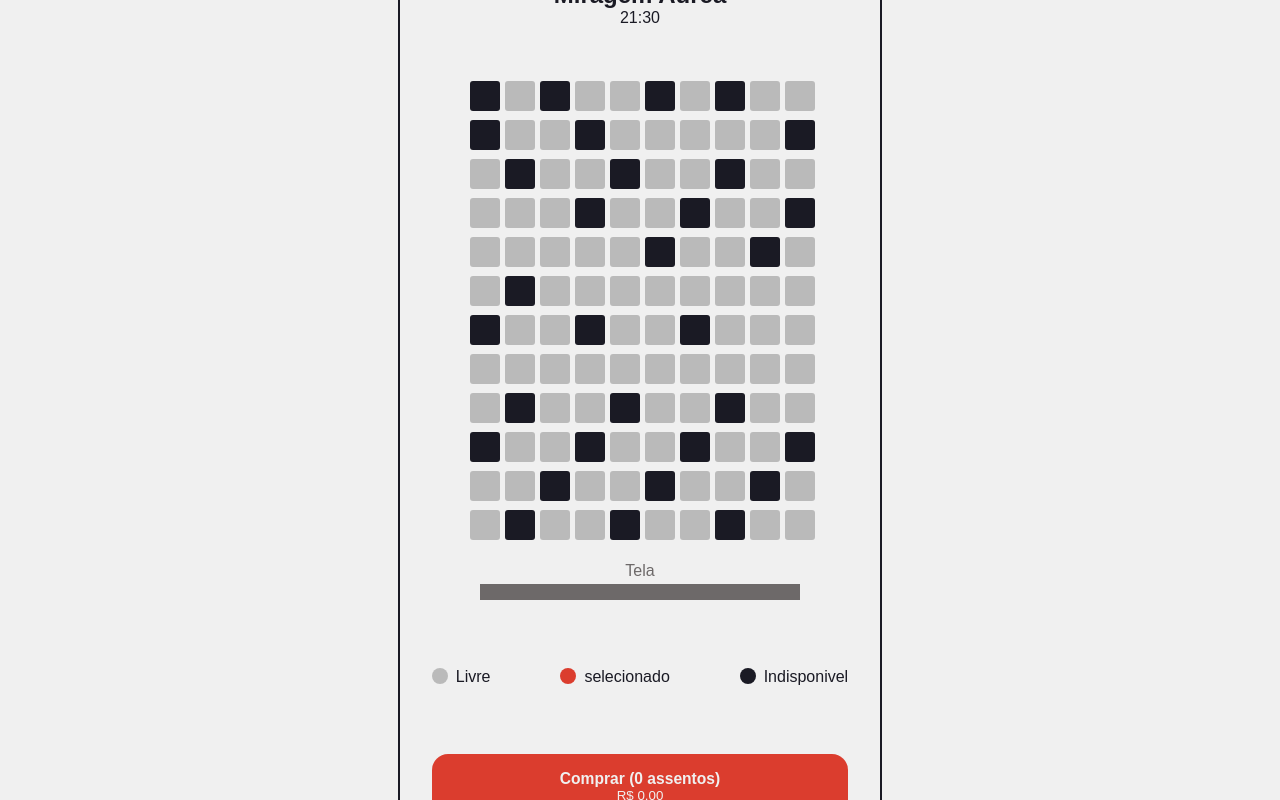
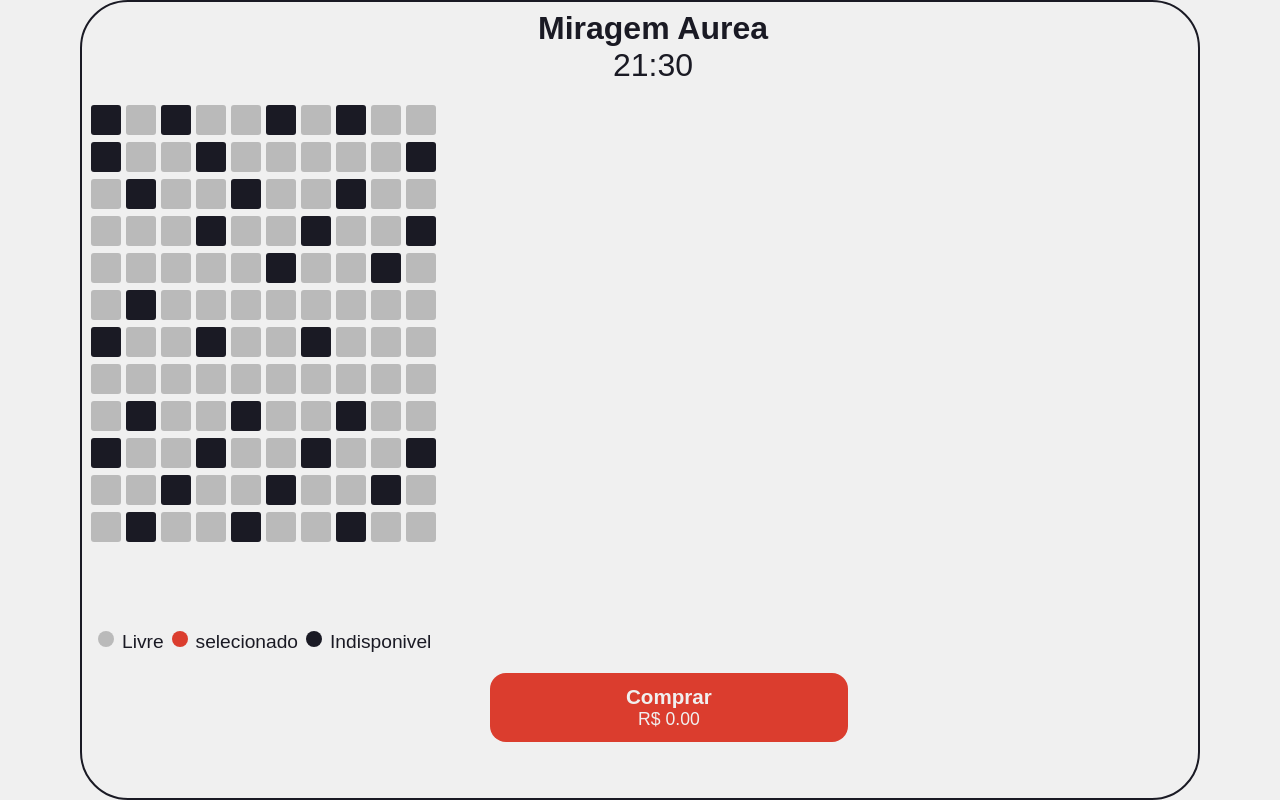
Before and after one commit to NotArrvis/POC6, a Next.js app: page / in a window 1280 px wide. Built offline with nearby package versions, Linux system fonts and the light colour scheme.

Commit message:
feat(responsiveness): added media querys for responsivenes

```diff
--- a/src/app/components/Seats.jsx
+++ b/src/app/components/Seats.jsx
@@ -9,6 +9,7 @@ export default function Seats() {
 	const { selectedSeats, toggleSeatSelection } = useSeats();
 
 	return (
+		<main>
 			<div className={styles.seatContainer}>
 				{seats.map((seat) => (
 					<button
@@ -26,5 +27,17 @@ export default function Seats() {
 					></button>
 				))}
 			</div>
+
+			<div className={styles.textContainer}>
+				<h4>Sinopse</h4>
+				<p>{data.sinopse}</p>
+				<p>
+					<strong>Data de Lançamento:</strong> {data.dataLancamento}
+				</p>
+				<p>
+					<strong>Direção:</strong> {data.direcao}
+				</p>
+			</div>
+		</main>
 	);
 }
--- a/src/app/components/Sum.jsx
+++ b/src/app/components/Sum.jsx
@@ -10,9 +10,7 @@ const Sum = () => {
 	return (
 		<div className={styles.container}>
 			<button className={styles.button}>
-				<h3 className={styles.text}>
-					Comprar ({totalSelected} assentos)
-				</h3>
+				<h3 className={styles.text}>Comprar</h3>
 				<p className={styles.text}>R$ {(totalPrice || 0).toFixed(2)}</p>
 			</button>
 		</div>
--- a/src/app/styles/Descriptor.module.css
+++ b/src/app/styles/Descriptor.module.css
@@ -49,3 +49,16 @@
 		color: #1a1a24;
 	}
 }
+
+@media only screen and (min-width: 768px) {
+	.container {
+		flex-direction: row;
+		justify-content: flex-start;
+		margin-left: 0.5rem;
+	}
+	.sections {
+		flex-direction: row;
+		align-items: flex-start;
+		margin-right: 0.5rem;
+	}
+}
--- a/src/app/styles/globals.css
+++ b/src/app/styles/globals.css
@@ -40,3 +40,9 @@ a {
 		color-scheme: dark;
 	}
 }
+
+@media only screen and (min-width: 768px) {
+	body {
+		font-size: 1.2rem;
+	}
+}
--- a/src/app/styles/movieBox.module.css
+++ b/src/app/styles/movieBox.module.css
@@ -29,3 +29,16 @@
 		color: #1a1a24;
 	}
 }
+
+@media only screen and (min-width: 768px) {
+	.container {
+		flex-direction: row;
+		justify-content: space-between;
+	}
+	.title,
+	.hour {
+		font-size: 2rem;
+		margin-bottom: 0px;
+		margin-left: 28rem;
+	}
+}
--- a/src/app/styles/page.module.css
+++ b/src/app/styles/page.module.css
@@ -34,3 +34,26 @@
 		color: #1a1a24;
 	}
 }
+
+@media only screen and (min-width: 768px) {
+	.contentBox {
+		width: 80rem;
+		max-width: 70rem;
+		height: 50rem;
+		padding: 0.5rem;
+		display: flex;
+		justify-content: flex-start;
+		align-items: flex-start;
+	}
+	.movieBox {
+		justify-content: space-between;
+	}
+	.seats {
+		justify-content: start;
+		align-items: flex-start;
+	}
+
+	.contenContainer {
+		flex-direction: row;
+	}
+}
--- a/src/app/styles/screen.module.css
+++ b/src/app/styles/screen.module.css
@@ -24,3 +24,14 @@
 		color: #6d6969;
 	}
 }
+
+@media only screen and (min-width: 768px) {
+	.screen {
+		padding: 1rem 15rem;
+		display: none;
+	}
+	.text {
+		font-size: 1.2rem;
+		display: none;
+	}
+}
--- a/src/app/styles/seats.module.css
+++ b/src/app/styles/seats.module.css
@@ -43,3 +43,27 @@
 		background-color: #db3d2e;
 	}
 }
+.textContainer {
+	display: none;
+}
+
+@media only screen and (min-width: 768px) {
+	.seatContainer {
+		display: grid;
+		grid-template-columns: repeat(10, 30px);
+		gap: 2;
+		justify-content: start;
+	}
+
+	.seat {
+		width: 30px;
+		height: 30px;
+		font-size: 10px;
+		display: flex;
+		justify-content: flex-start;
+		margin: 1px 1px 1px 1px;
+	}
+	.textContainer {
+		display: none;
+	}
+}
--- a/src/app/styles/sum.module.css
+++ b/src/app/styles/sum.module.css
@@ -20,3 +20,15 @@
 		color: #f0f0f0;
 	}
 }
+
+@media only screen and (min-width: 768px) {
+	.container {
+		padding: 0.5rem 8rem;
+		margin-left: 25rem;
+		margin-top: -3rem;
+	}
+	.button {
+		padding: 0.25rem 0.5rem;
+		font-size: 1.1rem;
+	}
+}
```
Lines whose indentation alone changed are shown as unchanged.
